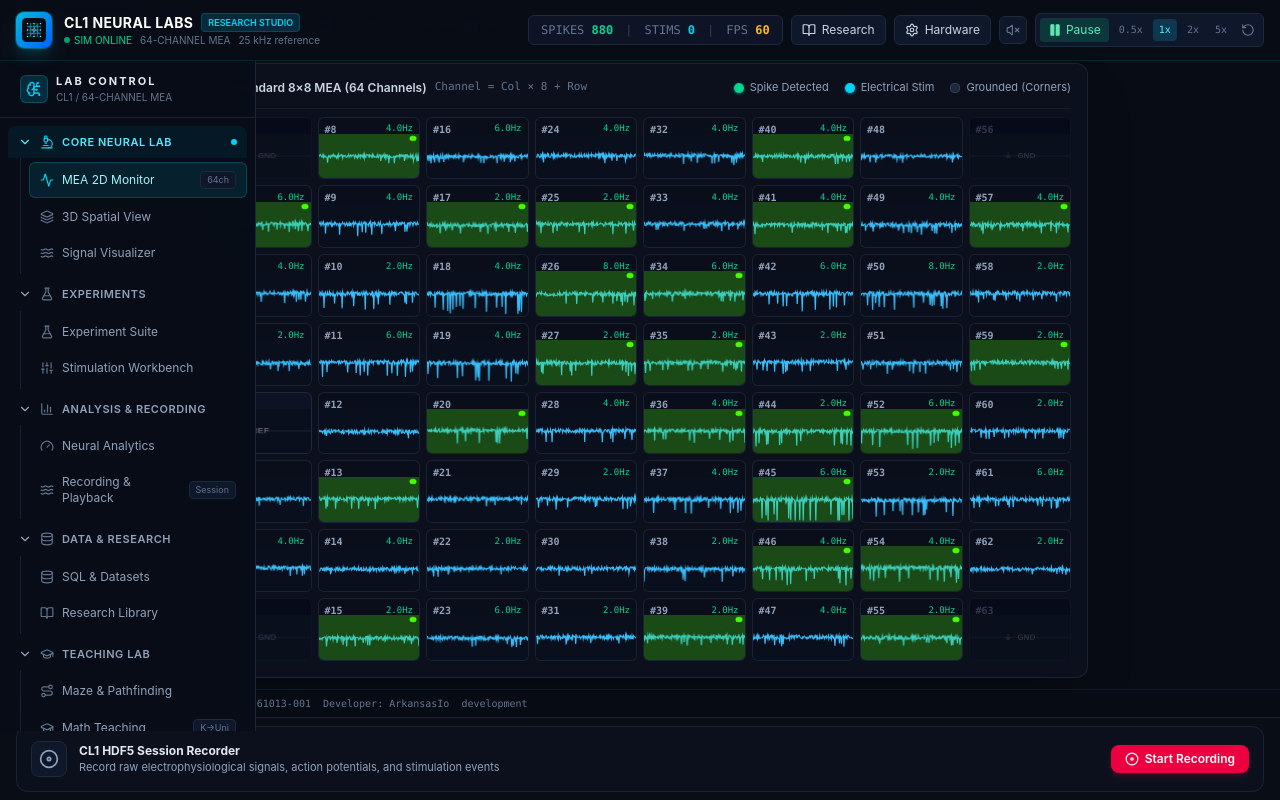
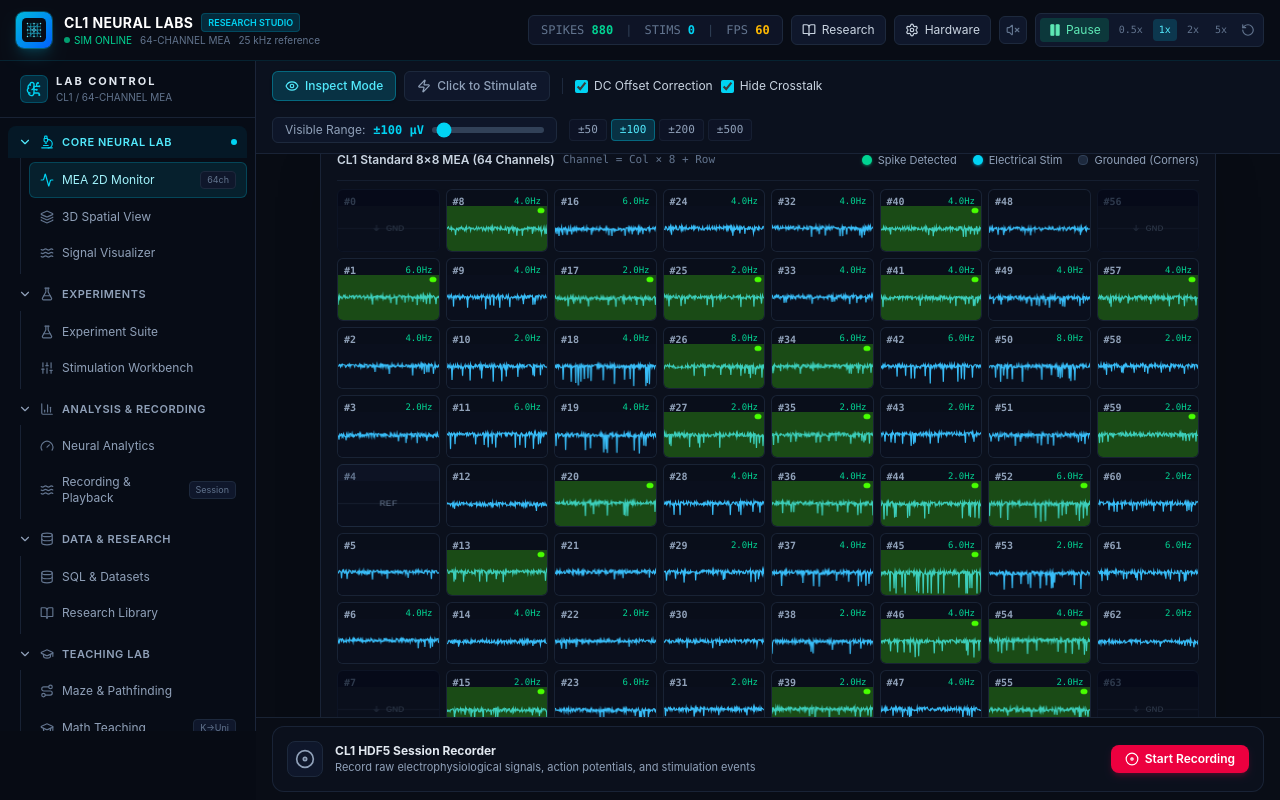
Before and after one commit to ArkansasIo/CL1-Neural-labs, a React (Vite) app: page / in a window 1280 px wide. Built offline with nearby package versions, Linux system fonts and the light colour scheme.

Commit message:
Integrate persistent left navigation layout

```diff
--- a/src/App.tsx
+++ b/src/App.tsx
@@ -2,9 +2,8 @@
  * Cortical Labs CL1 Biological Neural Network SDK & MEA Studio
  */
 
-import React, { useState, useEffect, useRef, useMemo } from 'react';
+import React, { useState, useEffect, useMemo } from 'react';
 import { Header } from './components/Header';
-import { StudioCommandBar } from './components/StudioCommandBar';
 import { BuildIdentity } from './components/BuildIdentity';
 import { MeaGrid2D } from './components/MeaGrid2D';
 import { Mea3DView } from './components/Mea3DView';
@@ -27,94 +26,59 @@ import { LinuxBootLoader } from './components/LinuxBootLoader';
 
 export default function App() {
   const [booting, setBooting] = useState(true);
-  // Shared simulation instance
   const simulator = useMemo(() => new NeuralCultureSimulator(), []);
-
-  // UI States
   const [activeTab, setActiveTab] = useState<string>('mea-2d');
   const [isPaused, setIsPaused] = useState<boolean>(false);
   const [playbackSpeed, setPlaybackSpeed] = useState<number>(1.0);
   const [selectedChannel, setSelectedChannel] = useState<number | null>(null);
   const [cultureParams, setCultureParams] = useState<CultureParameters>(simulator.getCultureParams());
-
-  // Modal States
   const [isResearchOpen, setIsResearchOpen] = useState<boolean>(false);
   const [isSettingsOpen, setIsSettingsOpen] = useState<boolean>(false);
-
-  // Metrics
   const [totalSpikes, setTotalSpikes] = useState<number>(0);
   const [totalStims, setTotalStims] = useState<number>(0);
   const [fps, setFps] = useState<number>(60);
 
-  // Simulation tick loop
   useEffect(() => {
     let animId: number;
-    let lastTime = performance.now();
     let frameCounter = 0;
     let lastFpsTime = performance.now();
-
     const loop = (currentTime: number) => {
-      const dt = currentTime - lastTime;
-      lastTime = currentTime;
-
-      // Step simulation
       if (!isPaused) {
-        const stepDt = (20 * playbackSpeed); // simulate 20ms chunks
-        const frame = simulator.step(stepDt);
-        if (frame.spikes.length > 0) {
-          setTotalSpikes((prev) => prev + frame.spikes.length);
-        }
-        if (frame.stims.length > 0) {
-          setTotalStims((prev) => prev + frame.stims.length);
-        }
+        const frame = simulator.step(20 * playbackSpeed);
+        if (frame.spikes.length > 0) setTotalSpikes((prev) => prev + frame.spikes.length);
+        if (frame.stims.length > 0) setTotalStims((prev) => prev + frame.stims.length);
       }
-
-      // FPS tracking
       frameCounter++;
       if (currentTime - lastFpsTime >= 1000) {
         setFps(frameCounter);
         frameCounter = 0;
         lastFpsTime = currentTime;
       }
-
       animId = requestAnimationFrame(loop);
     };
-
     animId = requestAnimationFrame(loop);
     return () => cancelAnimationFrame(animId);
   }, [isPaused, playbackSpeed, simulator]);
 
-  // Global Keyboard Shortcuts
   useEffect(() => {
     const handleKeyDown = (e: KeyboardEvent) => {
-      if (e.target instanceof HTMLInputElement || e.target instanceof HTMLTextAreaElement) {
-        return;
-      }
-
+      if (e.target instanceof HTMLInputElement || e.target instanceof HTMLTextAreaElement) return;
       if (e.code === 'Space') {
         e.preventDefault();
         handleTogglePause();
-      } else if (e.key === '1') {
-        setActiveTab('mea-2d');
-      } else if (e.key === '2') {
-        setActiveTab('mea-3d');
-      } else if (e.key === '3') {
-        setActiveTab('experiments');
-      } else if (e.key === '4') {
-        setActiveTab('stim');
-      } else if (e.key === '5') {
-        setActiveTab('analytics');
-      } else if (e.key === '6') {
-        setActiveTab('code');
-      } else if (e.key === '7') {
-        setActiveTab('legacy-vis');
-      } else if (e.key === 'Escape') {
+      } else if (e.key === '1') setActiveTab('mea-2d');
+      else if (e.key === '2') setActiveTab('mea-3d');
+      else if (e.key === '3') setActiveTab('experiments');
+      else if (e.key === '4') setActiveTab('stim');
+      else if (e.key === '5') setActiveTab('analytics');
+      else if (e.key === '6') setActiveTab('code');
+      else if (e.key === '7') setActiveTab('legacy-vis');
+      else if (e.key === 'Escape') {
         setSelectedChannel(null);
         setIsResearchOpen(false);
         setIsSettingsOpen(false);
       }
     };
-
     window.addEventListener('keydown', handleKeyDown);
     return () => window.removeEventListener('keydown', handleKeyDown);
   }, [isPaused]);
@@ -146,8 +110,7 @@ export default function App() {
   };
 
   return (
-    <div className="flex flex-col h-screen w-screen bg-[#070b14] text-slate-100 overflow-hidden select-none font-sans">
-      {/* Brand & Global Header */}
+    <div className="h-screen w-screen bg-[#070b14] text-slate-100 overflow-hidden select-none font-sans">
       <Header
         activeTab={activeTab}
         setActiveTab={setActiveTab}
@@ -165,88 +128,34 @@ export default function App() {
         onOpenSettings={() => setIsSettingsOpen(true)}
       />
 
-      {/* Main Viewport */}
-      <main className="flex-1 overflow-hidden relative">
-        {activeTab === 'mea-2d' && (
-          <MeaGrid2D
-            simulator={simulator}
-            onSelectChannel={setSelectedChannel}
-            selectedChannel={selectedChannel}
-            onStimulateChannel={handleStimulateChannel}
-          />
-        )}
-
-        {activeTab === 'mea-3d' && (
-          <Mea3DView
-            simulator={simulator}
-            onSelectChannel={setSelectedChannel}
-            onStimulateChannel={handleStimulateChannel}
-          />
-        )}
-
-        {activeTab === 'experiments' && (
-          <ExperimentSuite simulator={simulator} />
-        )}
-
-        {activeTab === 'stim' && (
-          <StimulationWorkbench simulator={simulator} />
-        )}
-
-        {activeTab === 'analytics' && (
-          <AnalyticsSuite simulator={simulator} />
-        )}
-
-        {activeTab === 'database' && (
-          <DatabaseDatasetHub />
-        )}
-
-        {activeTab === 'maze-teaching' && (
-          <MazeTeachingTool />
-        )}
-
-        {activeTab === 'education' && (
-          <EducationTeachingTool />
-        )}
-
-        {activeTab === 'neurocognitive' && (
-          <NeuroCognitiveTeachingTool />
-        )}
-
-        {activeTab === 'code' && (
-          <CodePlayground simulator={simulator} />
-        )}
-
-        {activeTab === 'legacy-vis' && (
-          <OriginalVisualizer />
-        )}
+      <main className="absolute left-64 top-[61px] right-0 bottom-[69px] overflow-hidden">
+        {activeTab === 'mea-2d' && <MeaGrid2D simulator={simulator} onSelectChannel={setSelectedChannel} selectedChannel={selectedChannel} onStimulateChannel={handleStimulateChannel} />}
+        {activeTab === 'mea-3d' && <Mea3DView simulator={simulator} onSelectChannel={setSelectedChannel} onStimulateChannel={handleStimulateChannel} />}
+        {activeTab === 'experiments' && <ExperimentSuite simulator={simulator} />}
+        {activeTab === 'stim' && <StimulationWorkbench simulator={simulator} />}
+        {activeTab === 'analytics' && <AnalyticsSuite simulator={simulator} />}
+        {activeTab === 'database' && <DatabaseDatasetHub />}
+        {activeTab === 'maze-teaching' && <MazeTeachingTool />}
+        {activeTab === 'education' && <EducationTeachingTool />}
+        {activeTab === 'neurocognitive' && <NeuroCognitiveTeachingTool />}
+        {activeTab === 'code' && <CodePlayground simulator={simulator} />}
+        {activeTab === 'legacy-vis' && <OriginalVisualizer />}
       </main>
 
-      {/* Build identity / developer attribution */}
-      <div className="border-t border-slate-900 bg-[#070b14] px-4 py-1.5">
+      <div className="fixed left-64 right-0 bottom-[45px] border-t border-slate-900 bg-[#070b14] px-4 py-1.5 z-30">
         <BuildIdentity />
       </div>
 
-      {/* Persistent Bottom Session Recorder Strip */}
-      <footer className="border-t border-slate-800/80 bg-[#090d16] px-4 py-2 z-30">
+      <footer className="fixed left-64 right-0 bottom-0 border-t border-slate-800/80 bg-[#090d16] px-4 py-2 z-30">
         <RecordingController simulator={simulator} />
       </footer>
 
-      {/* Electrode Magnified Oscilloscope Inspector Modal */}
       {selectedChannel !== null && (
-        <ElectrodeDetailModal
-          channel={selectedChannel}
-          onClose={() => setSelectedChannel(null)}
-          simulator={simulator}
-          onStimulate={handleStimulateChannel}
-        />
+        <ElectrodeDetailModal channel={selectedChannel} onClose={() => setSelectedChannel(null)} simulator={simulator} onStimulate={handleStimulateChannel} />
       )}
 
-      {/* Research Library & Literature Modal */}
-      {isResearchOpen && (
-        <ResearchLibraryModal onClose={() => setIsResearchOpen(false)} />
-      )}
+      {isResearchOpen && <ResearchLibraryModal onClose={() => setIsResearchOpen(false)} />}
 
-      {/* Hardware Settings & Calibration Modal */}
       {isSettingsOpen && (
         <HardwareSettingsModal
           onClose={() => setIsSettingsOpen(false)}
@@ -255,7 +164,6 @@ export default function App() {
         />
       )}
 
-      {/* Linux-style application bootstrap overlay; this is not device firmware. */}
       {booting && <LinuxBootLoader onReady={() => setBooting(false)} />}
     </div>
   );
```
